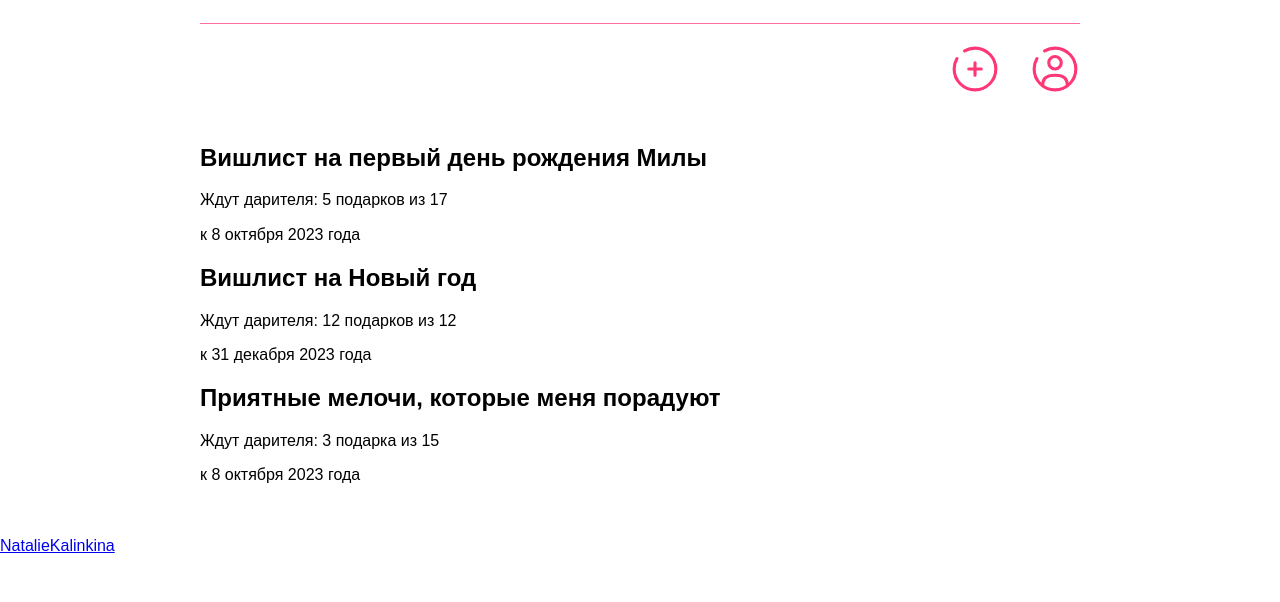
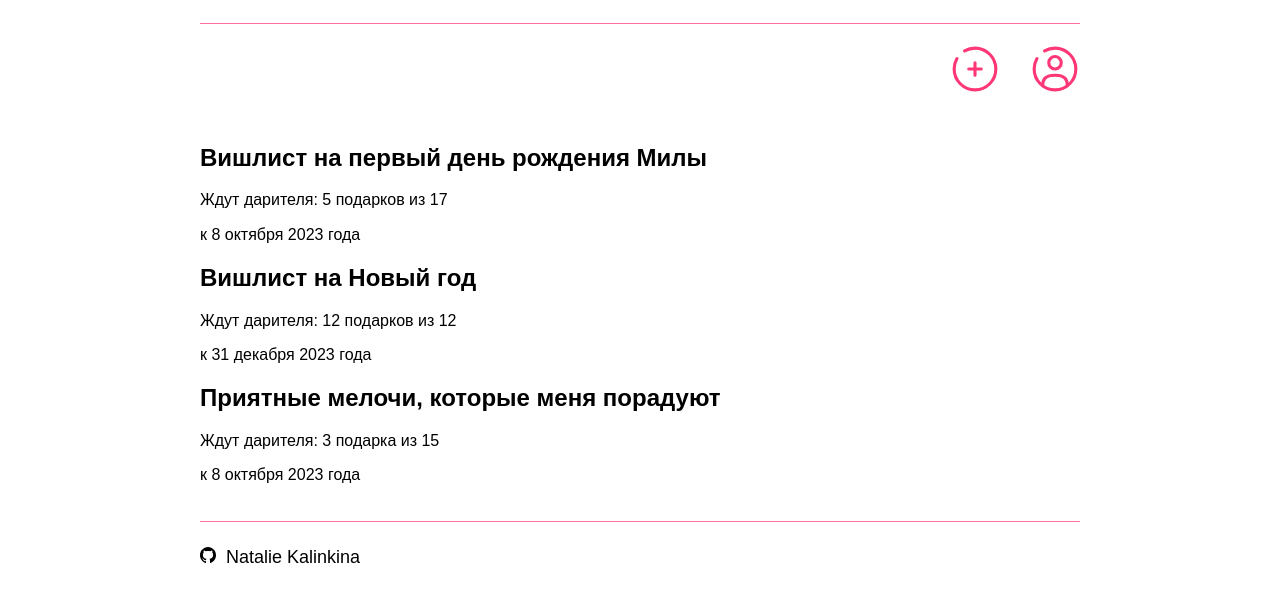
Before and after one commit to NatalieKalinkina/wishlist-ts, a plain HTML site: page src/index.html in a window 1280 px wide. Shown: the part 142-744 px from the top of the page. Drawn offline with Linux system fonts and the light colour scheme.

Commit message:
added footer style

```diff
--- a/src/index.html
+++ b/src/index.html
@@ -81,10 +81,10 @@
       </div>
     </main>
     <footer class="footer">
-      <a href="https://github.com/NatalieKalinkina" class="link">
+      <a href="https://github.com/NatalieKalinkina" class="link" target="_blank">
         <div class="footer__link">
           <div class="footer__icon"></div>
-          <p class="footer__author">NatalieKalinkina</p>
+          <p class="footer__author">Natalie Kalinkina</p>
         </div>
       </a>
     </footer>
--- a/src/pages/index.css
+++ b/src/pages/index.css
@@ -98,3 +98,41 @@
 .link:hover {
   opacity: 0.5;
 }
+
+.link {
+  text-decoration: none;
+  color: black;
+}
+
+.footer {
+  width: 90%;
+  max-width: 880px;
+  margin: 0 auto;
+  padding: 20px 0 20px;
+  border-top: 1px solid #ff709d;
+  box-sizing: border-box;
+}
+
+.footer__link {
+  display: flex;
+  flex-direction: row;
+  gap: 10px;
+  justify-content: start;
+  align-items: baseline;
+}
+
+.footer__icon {
+  background-image: url(../images/git__icon.svg);
+  width: 16px;
+  height: 16px;
+  background-size: 16px 16px;
+  background-color: transparent;
+}
+
+.footer__author {
+  font-size: 18px;
+  line-height: 30px;
+  font-weight: 300;
+  margin-block-start: 0;
+  margin-block-end: 0;
+}
```
Also changed, not shown: src/images/git__icon.svg (added).
